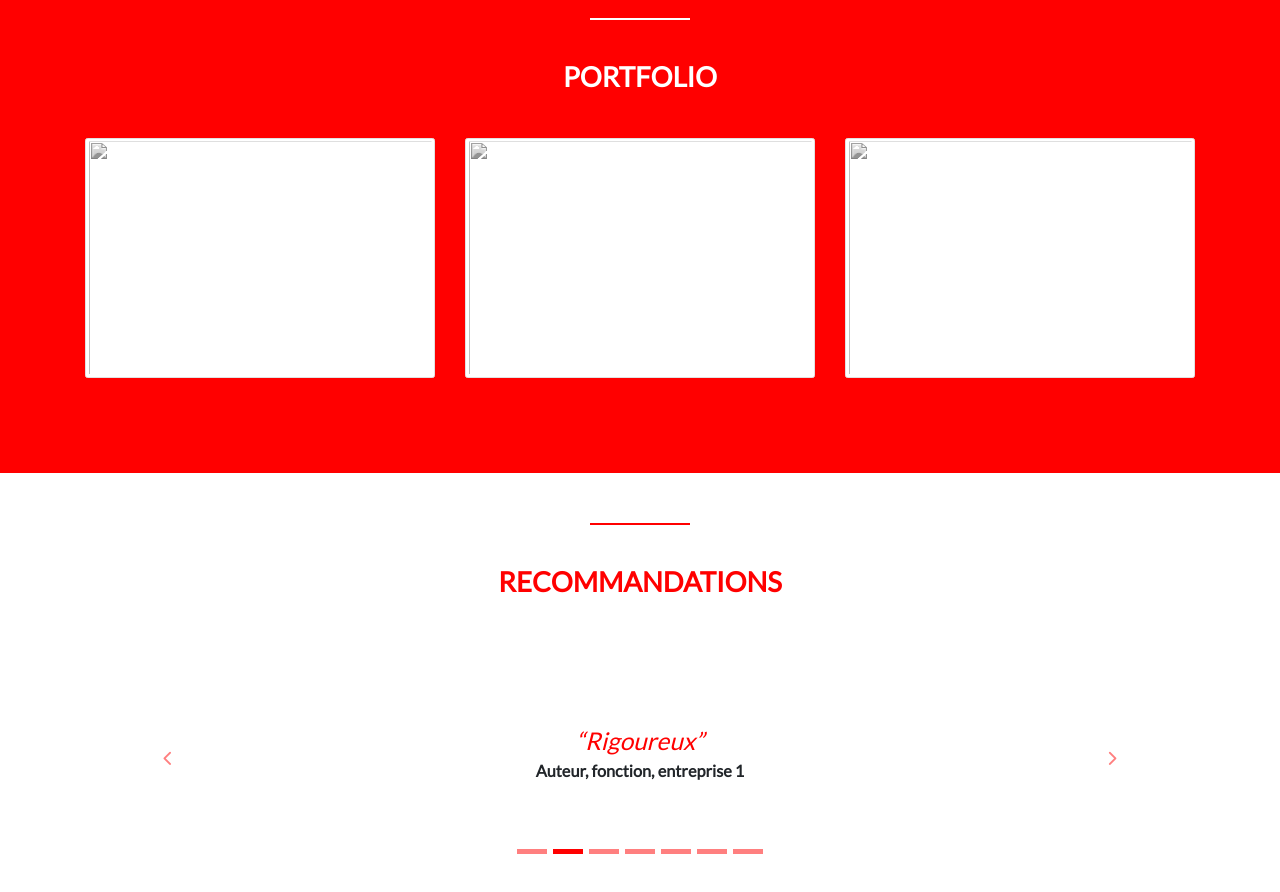
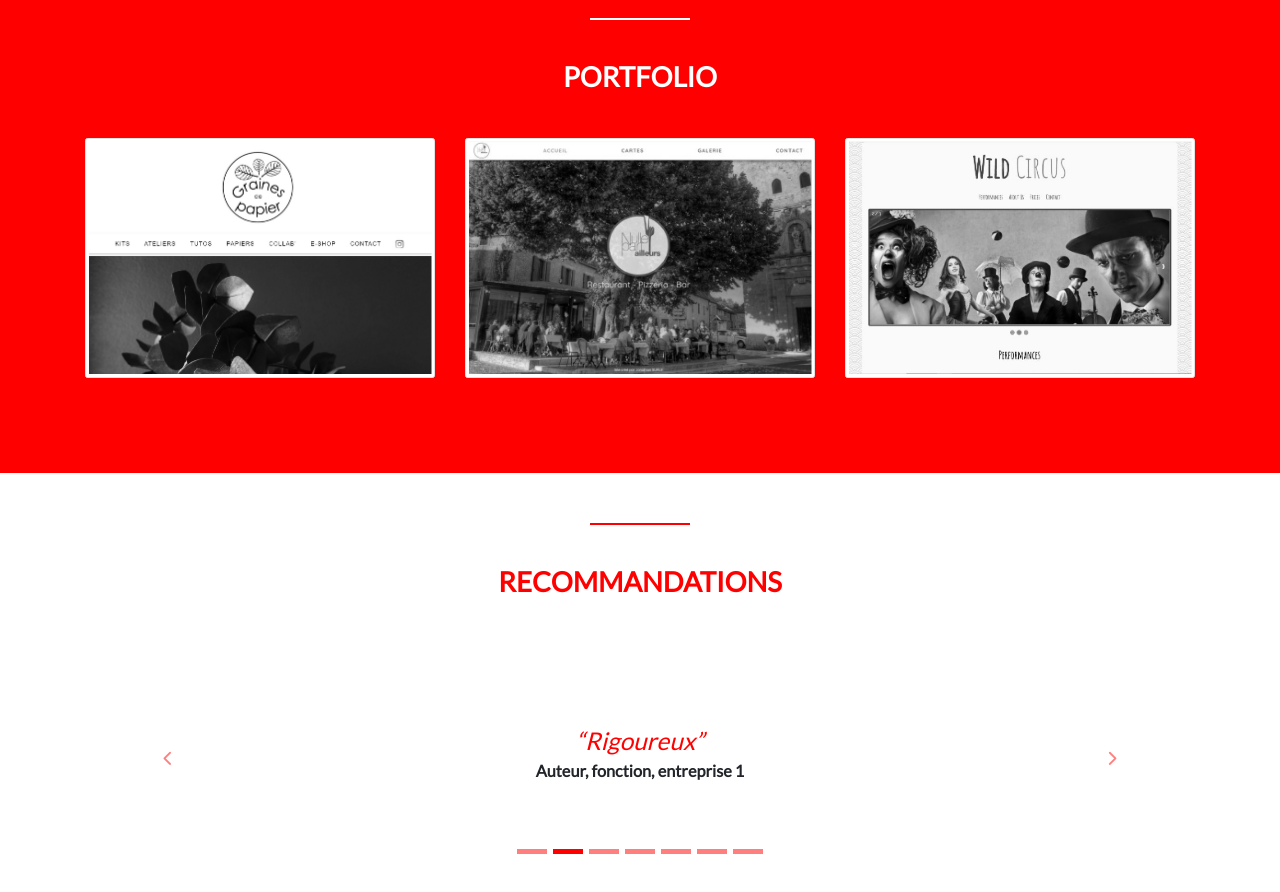
Before and after one commit to surlejonathan/mon-CV, a plain HTML site: page index.html in a window 1280 px wide. Shown: the part 3100-3992 px from the top of the page. Drawn offline with nearby package versions, Linux system fonts and the light colour scheme; the site is published under a folder, as on GitHub Pages, so addresses that start at the root find nothing.

Commit message:
Update index.html

```diff
--- a/index.html
+++ b/index.html
@@ -241,17 +241,17 @@
             <div class="row" >
                 <div class="col-lg-4 pb-4 px-3">
                     <a class="thumbnail" href="https://surlejonathan.github.io/graines-de-papier/" target="_blank">
-                        <img class="img-thumbnail img-portfolio" src="/img/GdP-site.jpg" alt="" data-toggle="tooltip" data-placement="bottom" title="Site de créations papier en cours de réalisation - Déploiement prévu pour Septembre 2020" >
+                        <img class="img-thumbnail img-portfolio" src="./img/GdP-site.jpg" alt="" data-toggle="tooltip" data-placement="bottom" title="Site de créations papier en cours de réalisation - Déploiement prévu pour Septembre 2020" >
                     </a>
                 </div>
                 <div class="col-lg-4 pb-4 px-3">
                     <a class="thumbnail" href="https://www.nullepartailleurs-tremolat.fr/" target="_blank">
-                        <img class="img-thumbnail img-portfolio" src="/img/NPA-site.jpg" alt="" data-toggle="tooltip" data-placement="bottom" title="Site déployé en Juillet 2020 pour un restaurant-pizzeria-bar sur Trémolat (Dordogne)">
+                        <img class="img-thumbnail img-portfolio" src="./img/NPA-site.jpg" alt="" data-toggle="tooltip" data-placement="bottom" title="Site déployé en Juillet 2020 pour un restaurant-pizzeria-bar sur Trémolat (Dordogne)">
                     </a>
                 </div>
                 <div class="col-lg-4 pb-4 px-3">
                     <a class="thumbnail" href="https://surlejonathan.github.io/wild-circus/" target="_blank">
-                        <img class="img-thumbnail img-portfolio" src="/img/wild-circus.jpg" alt="" data-toggle="tooltip" data-placement="bottom" title="Page réalisée en Novembre 2019 pour candidater à la formation de Développeur Web dispensée par la Wild Code School">
+                        <img class="img-thumbnail img-portfolio" src="./img/wild-circus.jpg" alt="" data-toggle="tooltip" data-placement="bottom" title="Page réalisée en Novembre 2019 pour candidater à la formation de Développeur Web dispensée par la Wild Code School">
                     </a>
                 </div>
             </div>
```
